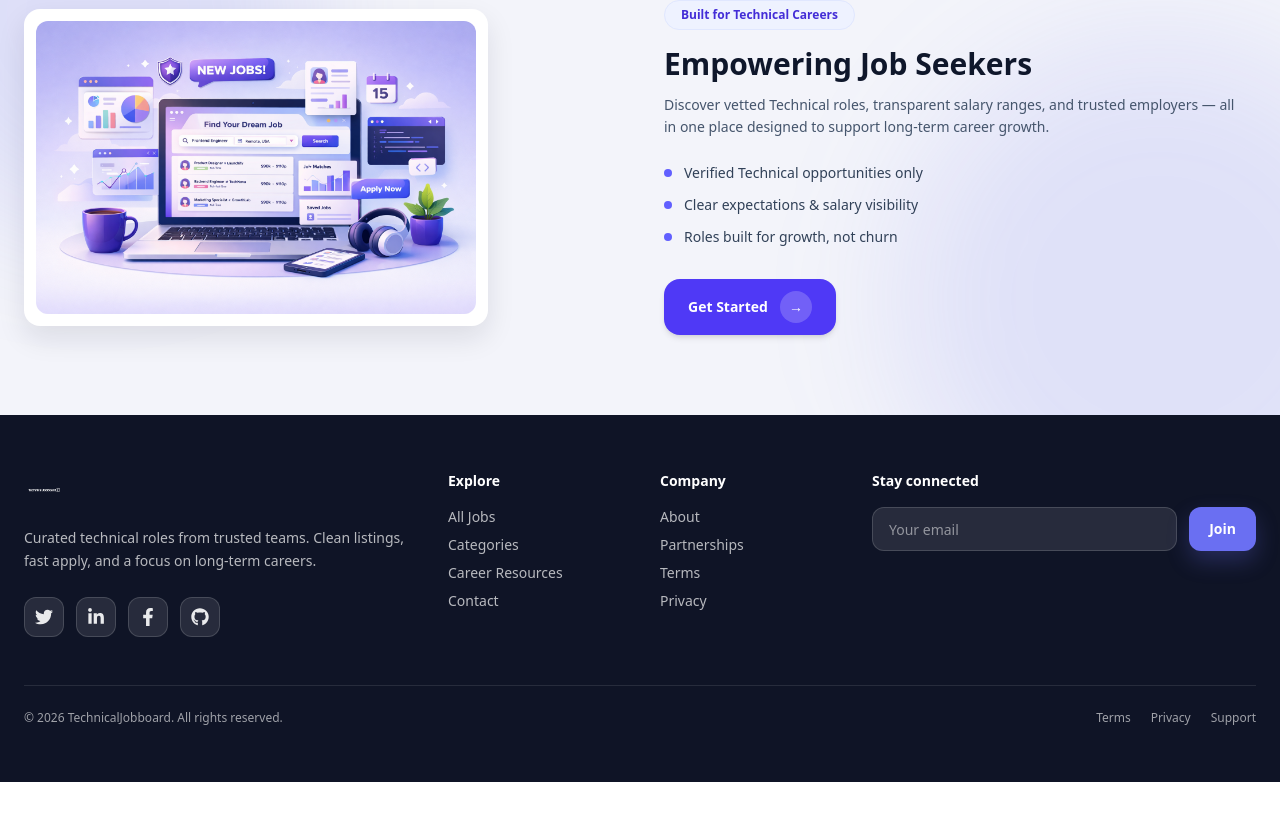
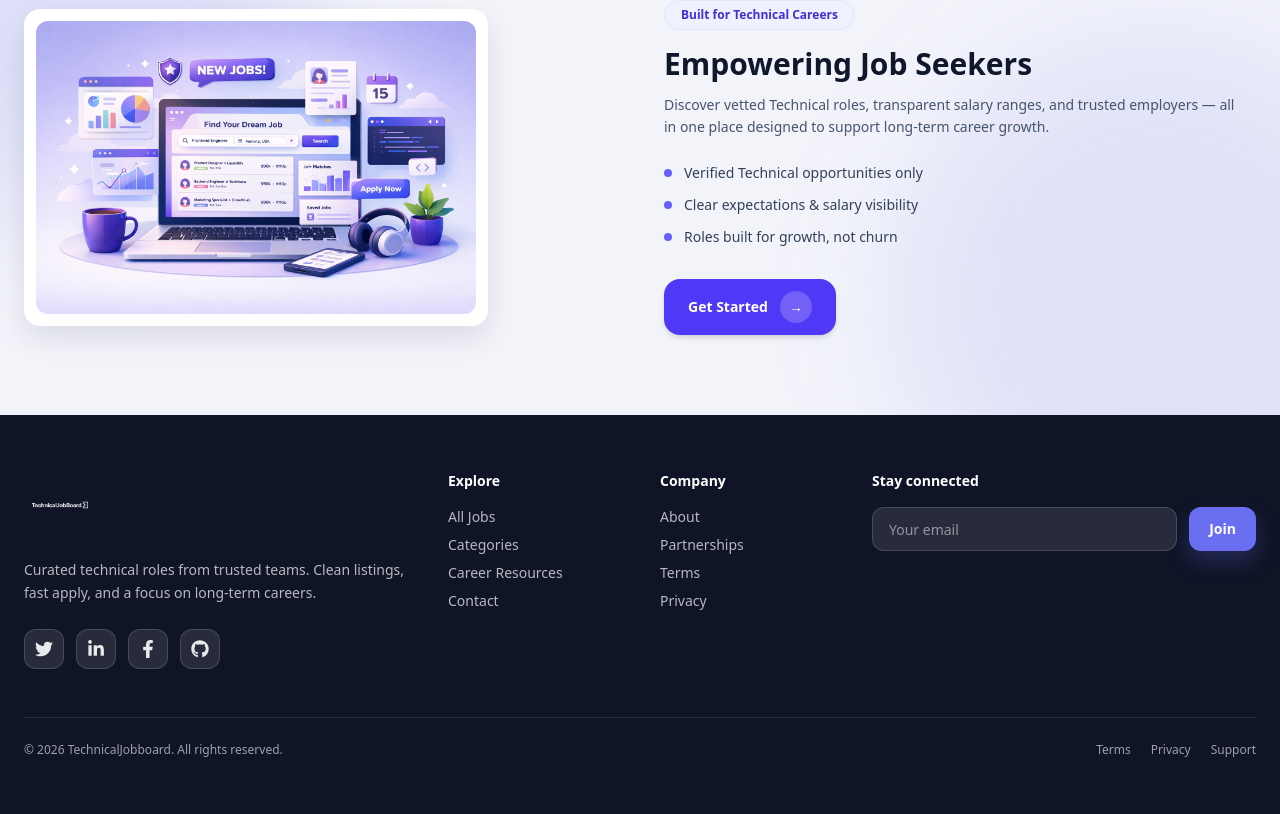
Before and after one commit to adebisidolapo/technicaljobboard, a Next.js app in the folder jobboard/: page / in a window 1280 px wide. Shown: the part 2138-2952 px from the top of the page. Before the commit the page ends 2920 px from the top, so only its background shows below. Built offline with nearby package versions, Linux system fonts and the light colour scheme.

Commit message:
update footer

```diff
--- a/jobboard/components/Footer.tsx
+++ b/jobboard/components/Footer.tsx
@@ -13,12 +13,16 @@ export default function Footer() {
         <div className="grid grid-cols-1 gap-10 md:grid-cols-12">
           {/* BRAND */}
           <div className="md:col-span-4">
-            <img
-              src="/logo.png"
-              alt="TechnicalJobboard Logo"
-              className="h-10 w-auto object-contain filter brightness-0 invert opacity-95"
-            />
-
+          <img
+  src="/logo.png"
+  alt="TechnicalJobboard Logo"
+  className="
+    h-14 md:h-16 lg:h-[72px]
+    w-auto object-contain
+   filter brightness-0 invert opacity-90
+    hover:opacity-100 transition
+  "
+/>
             <p className="mt-4 max-w-sm text-sm leading-relaxed text-white/70">
               Curated technical roles from trusted teams. Clean listings, fast apply,
               and a focus on long-term careers.
```
